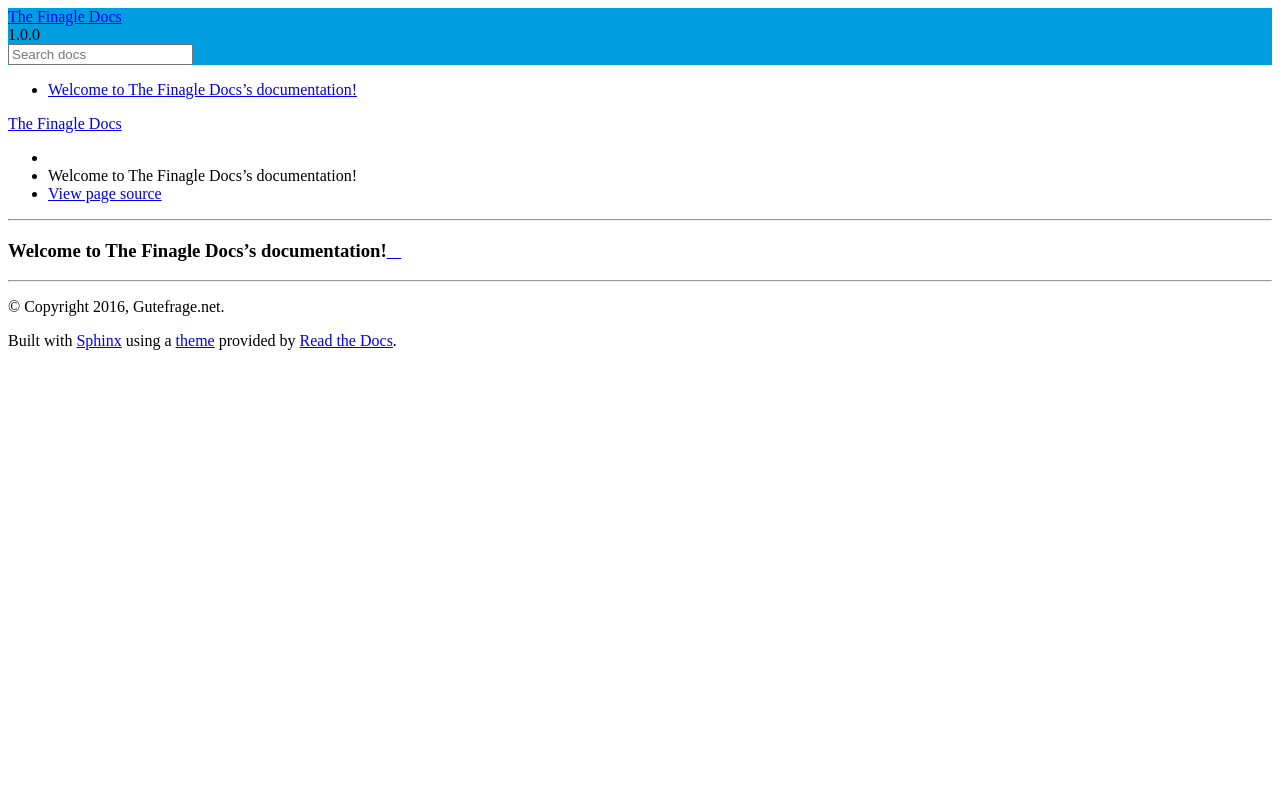
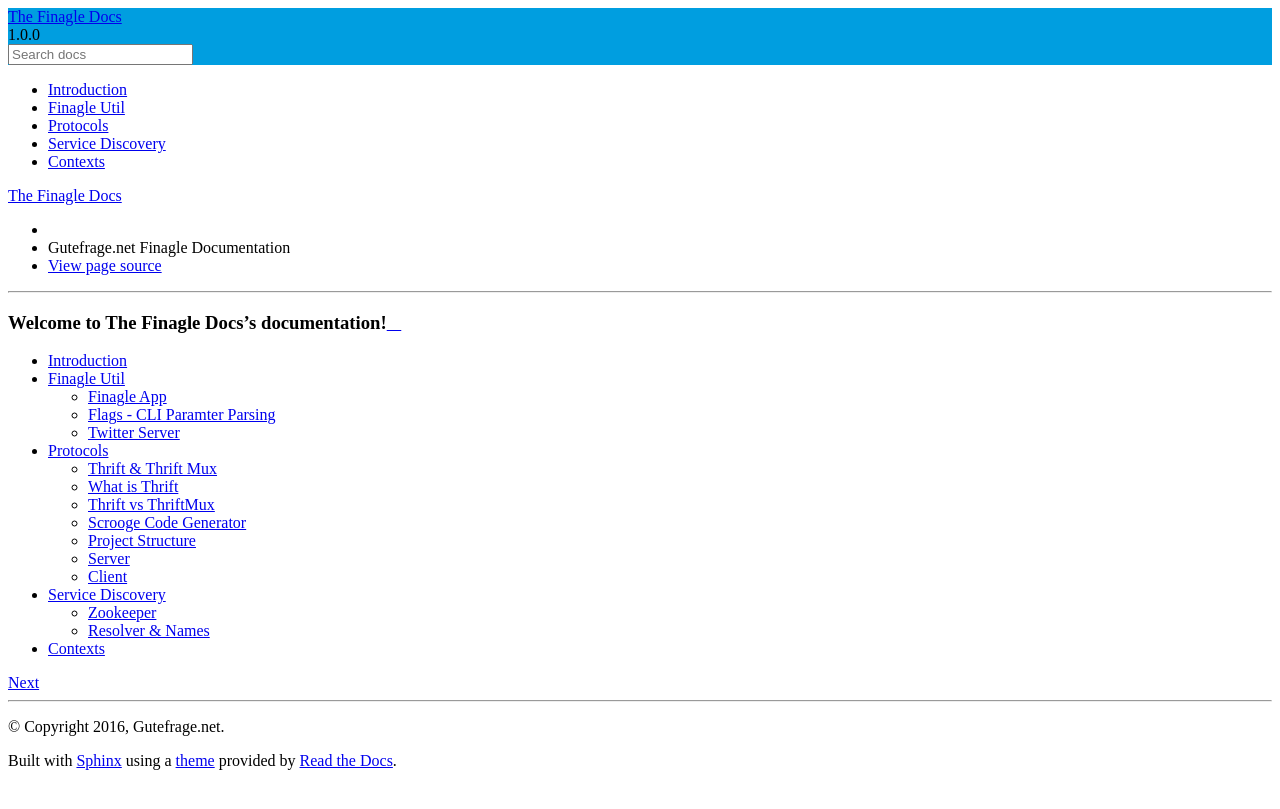
Before and after one commit to gutefrage/the-finagle-docs, a Sphinx documentation site: the page built from docs/index.rst, in a window 1280 px wide. Shown: the top 809 px of the page. Built offline with Sphinx 7.4.7 and the Read the Docs theme 2.0.0, drawn with Linux system fonts in a browser that asks for light colours.

Commit message:
Create basic structure and build

```diff
--- /dev/null
+++ b/docs/content/contexts.rst
@@ -0,0 +1,5 @@
+########
+Contexts
+########
+
+.. caution:: This section is under construction.
--- /dev/null
+++ b/docs/content/finagle-util.rst
@@ -0,0 +1,16 @@
+############
+Finagle Util
+############
+
+.. caution:: This section is under construction.
+
+Finagle App
+===========
+
+Flags - CLI Paramter Parsing
+============================
+
+Twitter Server
+==============
+
+https://twitter.github.io/twitter-server/
--- /dev/null
+++ b/docs/content/introduction.rst
@@ -0,0 +1,5 @@
+############
+Introduction
+############
+
+.. caution:: This section is under construction.
--- /dev/null
+++ b/docs/content/protocols/index.rst
@@ -0,0 +1,5 @@
+#########
+Protocols
+#########
+
+.. include:: thrift-mux.rst
--- /dev/null
+++ b/docs/content/service-discovery.rst
@@ -0,0 +1,27 @@
+.. _service-discovery:
+
+#################
+Service Discovery
+#################
+
+.. caution:: This section is under construction.
+
+
+Zookeeper
+=========
+
+Twitter ServerSet
+-----------------
+
+Announcing
+----------
+
+
+Resolver & Names
+================
+
+Static Resolving
+----------------
+
+Dtabs - Dynamic Request Routing
+-------------------------------
--- a/docs/index.rst
+++ b/docs/index.rst
@@ -1,10 +1,13 @@
-.. The Finagle Docs documentation master file, created by
-   sphinx-quickstart on Fri Jul 22 16:57:39 2016.
-   You can adapt this file completely to your liking, but it should at least
-   contain the root `toctree` directive.
+.. title:: Gutefrage.net Finagle Documentation
 
 Welcome to The Finagle Docs's documentation!
 ============================================
 
 .. toctree::
    :maxdepth: 2
+
+   content/introduction
+   content/finagle-util
+   content/protocols/index
+   content/service-discovery
+   content/contexts
```
Also changed, not shown: docs/content/protocols/thrift-mux.rst (added, +25 -0 lines), 3 other files.
